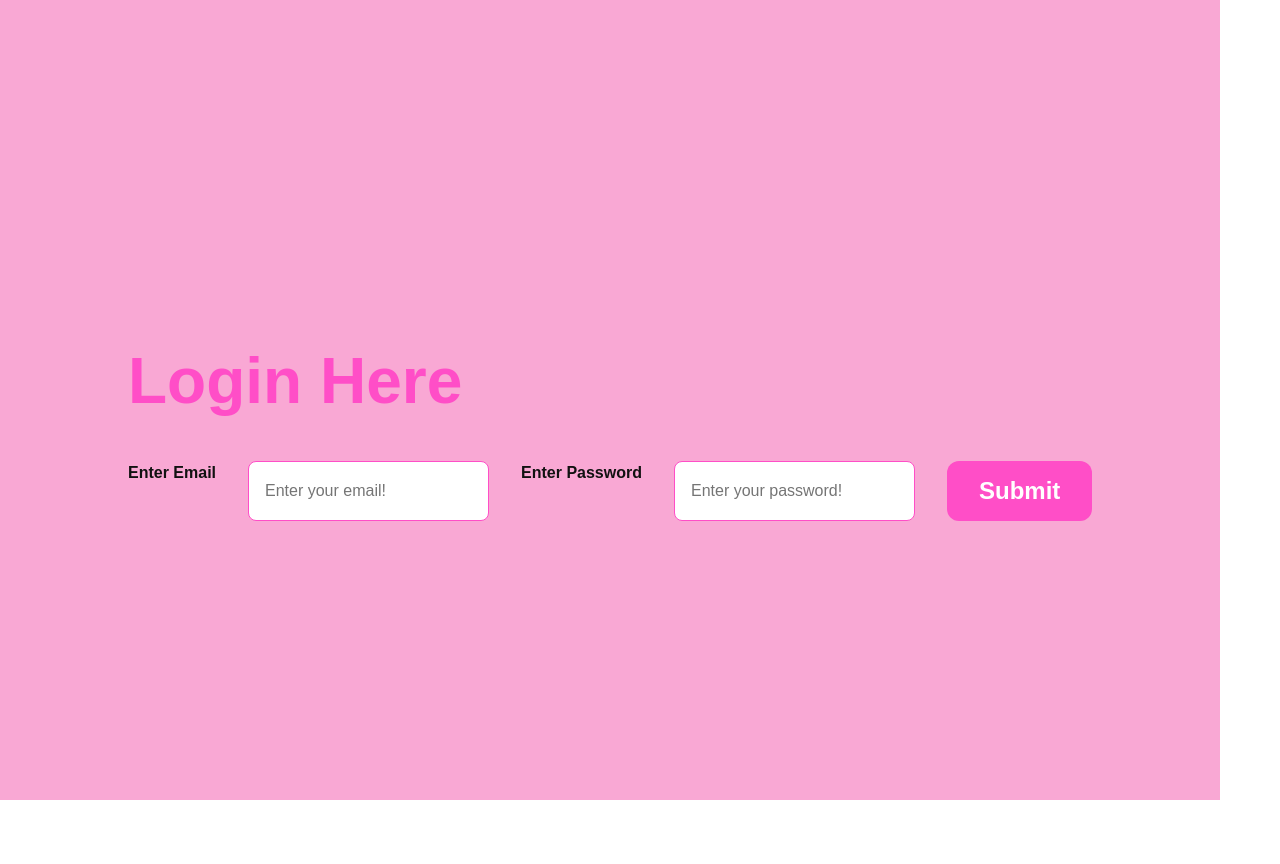
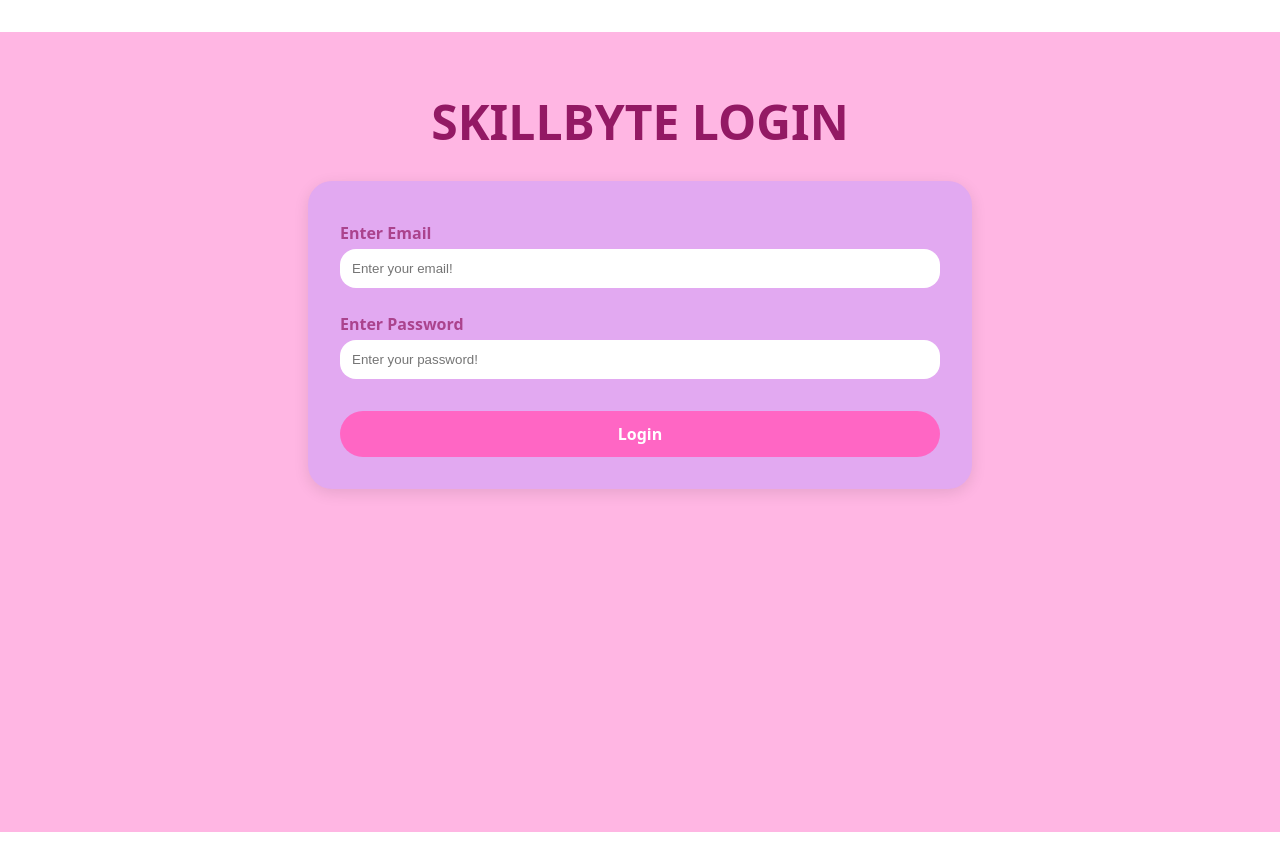
Before and after one commit to asmaniac/skillbyte, a React (Vite) app: page /login in a window 1280 px wide. Before the commit the page ends 800 px from the top, so only its background shows below. Built offline with nearby package versions, Linux system fonts and the light colour scheme.

Commit message:
working on my last page

```diff
--- a/src/App.jsx
+++ b/src/App.jsx
@@ -1,8 +1,8 @@
 import React from "react";
 import { BrowserRouter as Router, Routes, Route } from "react-router-dom";
-import Welcome from "./components/Welcome.jsx";
-import Login from "./components/Login.jsx";
-import ResumePage from "./components/ResumePage.jsx";
+import Welcome from "./components/Welcome";
+import Login from "./components/Login";
+import ResumePage from "./components/ResumePage";
 
 const App = () => {
   return (
--- a/src/components/Login.jsx
+++ b/src/components/Login.jsx
@@ -1,35 +1,45 @@
-import React, { useState } from 'react';
-import { useNavigate } from 'react-router-dom'; // import useNavigate
-import '../css/Login.css';
+import React, { useState } from "react";
+import { useNavigate } from "react-router-dom"; // to redirect after login
+import "../css/Login.css";
 
 const Login = () => {
-  const [email, setEmail] = useState('');
-  const [password, setPassword] = useState('');
-  const navigate = useNavigate(); // initialize navigation
+  // State to store the email input
+  const [email, setEmail] = useState("");
+  // State to store the password input
+  const [password, setPassword] = useState("");
 
+  // create navigate function
+  const navigate = useNavigate();
+
+  // Function that handles form submission
   const handleSubmit = (e) => {
     e.preventDefault();
     // the console.log is handling the login information for users
-    console.log('Email:', email);
-    console.log('Password:', password);
+    console.log("Email:", email);
+    console.log("Password:", password);
 
     // Redirect to ResumePage after login
-    navigate('/resume');
+    navigate("/resume");
   };
-// classname added to div for styling
+
+  // where the user will enter their email and password
   return (
     <div className="login-container">
-      <h2>Login Here</h2>
-      <form onSubmit={handleSubmit}>
+      <h1 className="login-title">SKILLBYTE LOGIN</h1>
+
+      <div className="login-form-wrapper">
+        <form className="login-form" onSubmit={handleSubmit}>
+          {/* Email Input */}
           <label>Enter Email</label>
           <input
             type="email"
             value={email}
-          onChange={(e) => setEmail(e.target.value)} // added onchange to update state
+            onChange={(e) => setEmail(e.target.value)}
             placeholder="Enter your email!"
             required
           />
 
+          {/* Password Input */}
           <label>Enter Password</label>
           <input
             type="password"
@@ -39,8 +49,10 @@ const Login = () => {
             required
           />
 
-        <button type="submit">Submit</button>
+          {/* Submit button */}
+          <button type="submit">Login</button>
         </form>
+      </div>
     </div>
   );
 };
--- a/src/components/ResumePage.jsx
+++ b/src/components/ResumePage.jsx
@@ -1,56 +1,37 @@
-// src/components/ResumePage.jsx
 import React, { useState } from "react";
-import axios from "axios";
+import { useNavigate } from "react-router-dom";
 import "../css/ResumePage.css";
 
 const ResumePage = () => {
+  const navigate = useNavigate();
   const [file, setFile] = useState(null);
   const [feedback, setFeedback] = useState("");
 
-  const handleFileChange = (e) => {
-    setFile(e.target.files[0]);
-  };
-
-  const handleAnalyze = async () => {
-    if (!file) {
-      alert("Please upload a PDF first!");
-      return;
-    }
-
-    const formData = new FormData();
-    formData.append("resume", file);
-
-    try {
-      const response = await axios.post(
-        "http://localhost:5000/analyze-resume",
-        formData,
-        { headers: { "Content-Type": "multipart/form-data" } }
-      );
-      setFeedback(response.data.feedback);
-    } catch (error) {
-      console.error(error);
-      setFeedback("Error analyzing resume. Make sure the backend is running.");
-    }
-  };
+  const handleFileChange = (e) => setFile(e.target.files[0]);
+  const handleAnalyze = () => setFeedback("AI feedback will appear here...");
 
   return (
     <div className="resume-page">
-      <h1 className="resume-header">Resume Builder</h1>
+      <header className="resume-header">Resume Builder</header>
 
       <div className="resume-container">
-        {/* Left: PDF Upload */}
-        <div className="resume-sidebar">
+        <div className="column upload-column">
           <h2>Upload Your Resume</h2>
           <input type="file" accept="application/pdf" onChange={handleFileChange} />
           <button onClick={handleAnalyze}>Analyze</button>
         </div>
 
-        {/* Right: AI Feedback */}
-        <div className="resume-content">
+        <div className="column feedback-column">
           <h2>AI Feedback</h2>
           <div className="feedback-box">
-            {feedback || "Upload a PDF and click Analyze to get suggestions."}
+            {feedback || "Upload a PDF and click Analyze."}
           </div>
+          <button
+            className="job-listings-button"
+            onClick={() => navigate("/jobs")}
+          >
+            Go to Job Listings
+          </button>
         </div>
       </div>
     </div>
--- a/src/components/Welcome.jsx
+++ b/src/components/Welcome.jsx
@@ -1,21 +1,22 @@
-import React from 'react';
+import React from "react";
+import { useNavigate } from "react-router-dom";
+import "../css/Welcome.css";
 
-import {Link} from 'react-router-dom';
-import '../css/Welcome.css';
+const Welcome = () => {
+  const navigate = useNavigate();
 
-const Welcome =() => {
-    return (
-        <div className="welcome-container">
-            <h1>"Welcome to SkillByte!"</h1>
-            <p>Your one-stop solution for crafting tailored resumes and cover letters to land your dream job.</p>
+  return (
+    <div className="welcome-page">
+      <header className="welcome-header">SKILLBYTE!</header>
+      <h2 className="welcome-subheader">Your Personal Resume Builder!</h2>
 
+      <div className="welcome-container">
+        <button className="login-btn" onClick={() => navigate("/login")}>
+          Login
+        </button>
+      </div>
+    </div>
+  );
+};
 
-
-            {/*link to dashboard*/}
-            <div className="welcome-buttons">
-            <Link to="/login" className="btn">Login</Link>
-            </div>
-        </div>
-    )
-}
 export default Welcome;
--- a/src/css/Login.css
+++ b/src/css/Login.css
@@ -1,50 +1,70 @@
 .login-container {
-  width: 100%;
-  height: 100vh;
-  padding: 4rem 8rem;
-  box-sizing: border-box;
   display: flex;
   flex-direction: column;
-  justify-content: center;
-  background-color: #f9a8d4;
-  font-family: 'Arial', sans-serif;
-  color: #111;
+  align-items: center;
+  width: 1280px; /* same as ResumePage */
+  margin: 2rem auto;
+  min-height: 100vh;
+  background: #FFB6E3; /* match your pink palette */
+  padding: 2rem;
+  box-sizing: border-box;
 }
 
-.login-container h2 {
-  font-size: 4rem;
+.login-title {
+  font-size: 3rem;
+  font-weight: bold;
+  color: #931964; /* header color from palette */
   margin-bottom: 2rem;
-  color: #ff4ec7;
 }
 
-.login-container form {
+.login-form-wrapper {
+  width: 100%;
   display: flex;
-  flex-direction: row;
-  gap: 2rem;
-  width: 100%;
-  justify-content: flex-start;
+  justify-content: center;
 }
 
-.login-container label {
-  font-weight: bold;
-  margin-bottom: 0.5rem;
+.login-form {
+  background: #E2A9F1; /* soft pink container */
+  padding: 2rem;
+  border-radius: 1.5rem;
+  width: 100%;
+  max-width: 600px;
+  display: flex;
+  flex-direction: column;
+  box-shadow: 0 4px 15px rgba(0,0,0,0.1);
 }
 
-.login-container input {
-  padding: 1rem;
-  border-radius: 8px;
-  border: 1px solid #ff4ec7;
-  font-size: 1rem;
-  flex: 1; /* expands to fill available horizontal space */
+.login-form label {
+  margin: 0.5rem 0 0.25rem;
+  font-weight: bold;
+  color: #AB438D; /* label color */
 }
 
-.login-container button {
-  background-color: #ff4ec7;
+.login-form input {
+  padding: 0.75rem;
+  border-radius: 1rem;
+  border: none;
+  margin-bottom: 1rem;
+}
+
+.login-form button {
+  background-color: #FF66C4; /* button pink */
   color: white;
+  border: none;
+  padding: 0.75rem 1.5rem;
+  border-radius: 9999px;
+  cursor: pointer;
   font-weight: bold;
-  font-size: 1.5rem;
-  padding: 1rem 2rem;
-  border-radius: 12px;
-  border: none;
-  cursor: pointer;
+  margin-top: 1rem;
 }
+
+.login-form button:hover {
+  background-color: #AB438D; /* hover accent */
+}
+
+@media (max-width: 1024px) {
+  .login-form-wrapper {
+    justify-content: center;
+    padding: 0 1rem;
+  }
+}
--- a/src/css/Welcome.css
+++ b/src/css/Welcome.css
@@ -1,83 +1,59 @@
-html, body {
-  margin: 0;
-  padding: 0;
-  width: 100%;
-  height: 100%;
-  font-family: 'Arial', sans-serif;
+/* Outer page container */
+.welcome-page {
+  width: 100vw;
+  min-height: 100vh;
+  background: linear-gradient(135deg, #FFB6E3, #FF66C4);
+  display: flex;
+  flex-direction: column;
+  align-items: center;
+  justify-content: center;
+  padding: 2rem 0;
+  box-sizing: border-box;
 }
 
-.welcome-container {
-  width: 100%;
-  min-height: 100vh; /* fills full viewport height */
-  padding: 2rem;
-  box-sizing: border-box;
-  background-color: #f9a8d4; /* soft pink background */
-  display: flex;
-  flex-direction: column;
-  justify-content: center; /* centers content vertically */
-  align-items: center;     /* centers content horizontally */
+/* Header at the top */
+.welcome-header {
+  font-size: 3rem;
+  font-weight: bold;
+  color: #AB438D;
+  margin-bottom: 1rem;
   text-align: center;
-  color: #111;
 }
 
-.welcome-container h1 {
-  font-size: 4rem;
-  margin-bottom: 1rem;
-  color: #ff4ec7; /* bright pink */
+/* Subheader below header */
+.welcome-subheader {
+  font-size: 1.5rem;
+  color: #C53E91;
+  margin-bottom: 3rem;
+  text-align: center;
 }
 
-.welcome-container p {
-  font-size: 1.5rem;
-  max-width: 900px;
-  margin-bottom: 3rem;
-  line-height: 1.6;
-  color: #fb7185; /* medium pink */
+/* Container for buttons (centered like ResumePage) */
+.welcome-container {
+  display: flex;
+  gap: 2rem;
 }
 
-.welcome-buttons {
-  display: flex;
-  gap: 1.5rem;
+/* Buttons */
+.login-btn {
+  background-color: #FF66C4;
+  color: white;
+  font-weight: bold;
+  border: none;
+  padding: 1rem 2rem;
+  border-radius: 9999px;
+  cursor: pointer;
+  font-size: 1.25rem;
+  box-shadow: 0 4px 10px rgba(0, 0, 0, 0.1);
 }
 
-.welcome-buttons a.btn {
-  background-color: #ff4ec7; /* bright pink */
-  color: white;
-  font-size: 1.3rem;
-  font-weight: bold;
-  padding: 1rem 3rem;
-  border-radius: 50px;
-  text-decoration: none;
-  display: inline-block;
+.login-btn:hover {
+  background-color: #AB438D;
 }
 
-@media (max-width: 800px) {
-  .welcome-container h1 {
-    font-size: 3rem;
-  }
-
-  .welcome-container p {
-    font-size: 1.2rem;
-  }
-
-  .welcome-buttons a.btn {
-    padding: 0.75rem 2rem;
-    font-size: 1.1rem;
+/* Responsive for smaller screens */
+@media (max-width: 768px) {
+  .welcome-container {
+    flex-direction: column;
   }
 }
-
-
-/* Responsive tweaks */
-@media (max-width: 1024px) {
-  .welcome-container h1 {
-    font-size: 3rem;
-  }
-
-  .welcome-container p {
-    font-size: 1.2rem;
-  }
-
-  .welcome-buttons a.btn {
-    padding: 0.75rem 2rem;
-    font-size: 1.1rem;
-  }
-}
```
Also changed, not shown: src/css/ResumePage.css (+62 -33 lines), src/components/JobListing.jsx (added), src/css/JobListing.css (added). Lines whose indentation alone changed are shown as unchanged.
